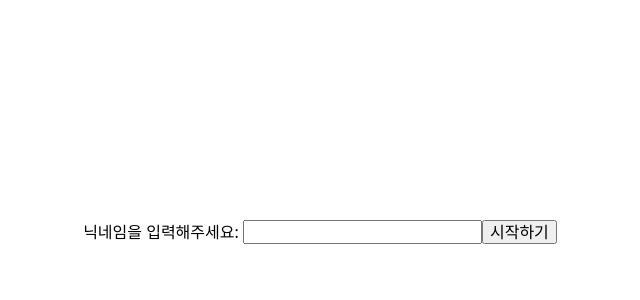
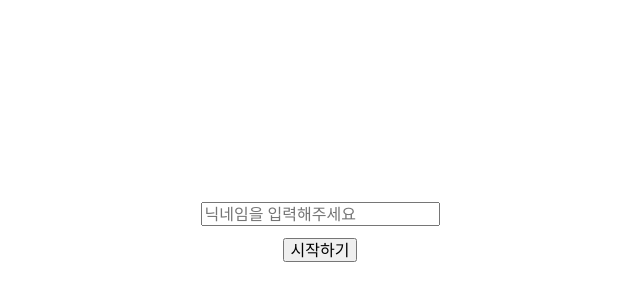
Before and after one commit to se-ul/cognitive-effect-of-blur-ui-experiment, a Next.js app: page / in a window 1280 px wide. Shown: the part 168-468 px from the top of the page, without its empty margins (320-960 px from the left). Built offline with nearby package versions, Linux system fonts and the light colour scheme.

Commit message:
fix: fine tune nickname form UI

```diff
--- a/src/pages/Home.tsx
+++ b/src/pages/Home.tsx
@@ -79,10 +79,10 @@ const Home: NextPage = () => {
       {userName === "" ? (
         <RestContainer>
           <CheckInForm>
-            <label htmlFor="userName">닉네임을 입력해주세요: </label>
             <input
               id="userName"
               type="text"
+              placeholder="닉네임을 입력해주세요"
               value={userNameInput}
               onChange={(event) => setUserNameInput(event.target.value)}
             />
@@ -188,5 +188,11 @@ const StartButton = styled.button`
 `;
 
 const CheckInForm = styled.form`
+  display: flex;
+  flex-direction: column;
+  align-items: center;
+  padding: 0 20px;
   background-color: white;
+
+  gap: 12px;
 `;
```
